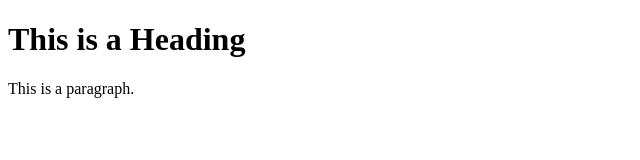
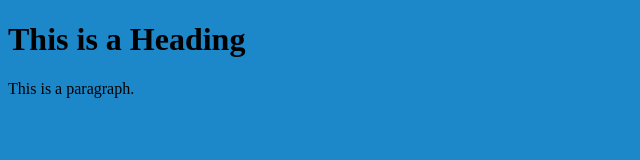
Before and after one commit to coodet/nice, a plain HTML site: page index.html in a window 1280 px wide. Shown: the whole page, without its empty margins (0-640 px from the left). Drawn offline with Linux system fonts and the light colour scheme.

Commit message:
Update index.html

```diff
--- a/index.html
+++ b/index.html
@@ -1,9 +1,9 @@
 <!DOCTYPE html>
 <html>
 <head>
-<title>Page Title</title>
+<title>The Time line Of Phones</title>
 </head>
-<body>
+<body style="background-color:#1c87c9;">
 
 <h1>This is a Heading</h1>
 <p>This is a paragraph.</p>
```
